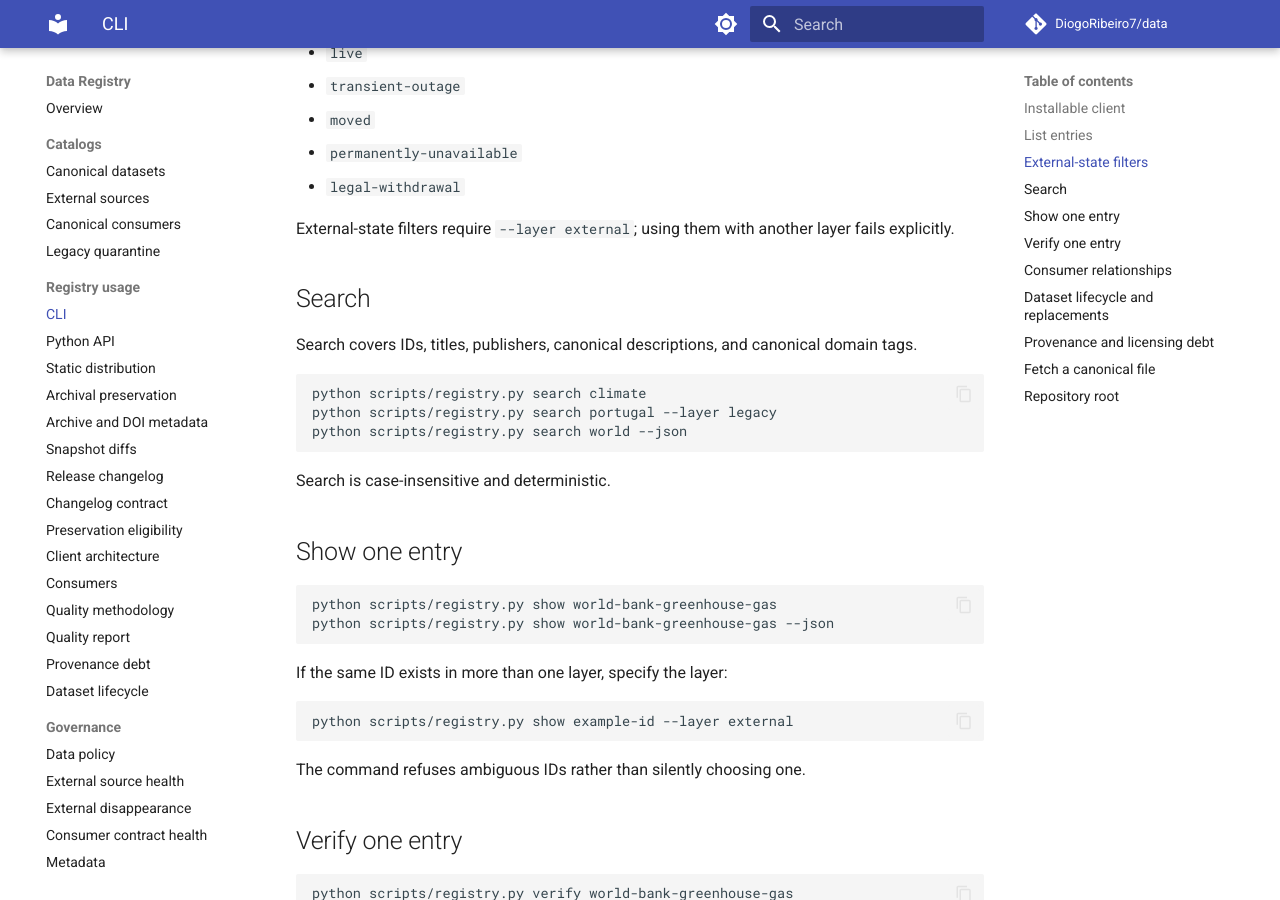
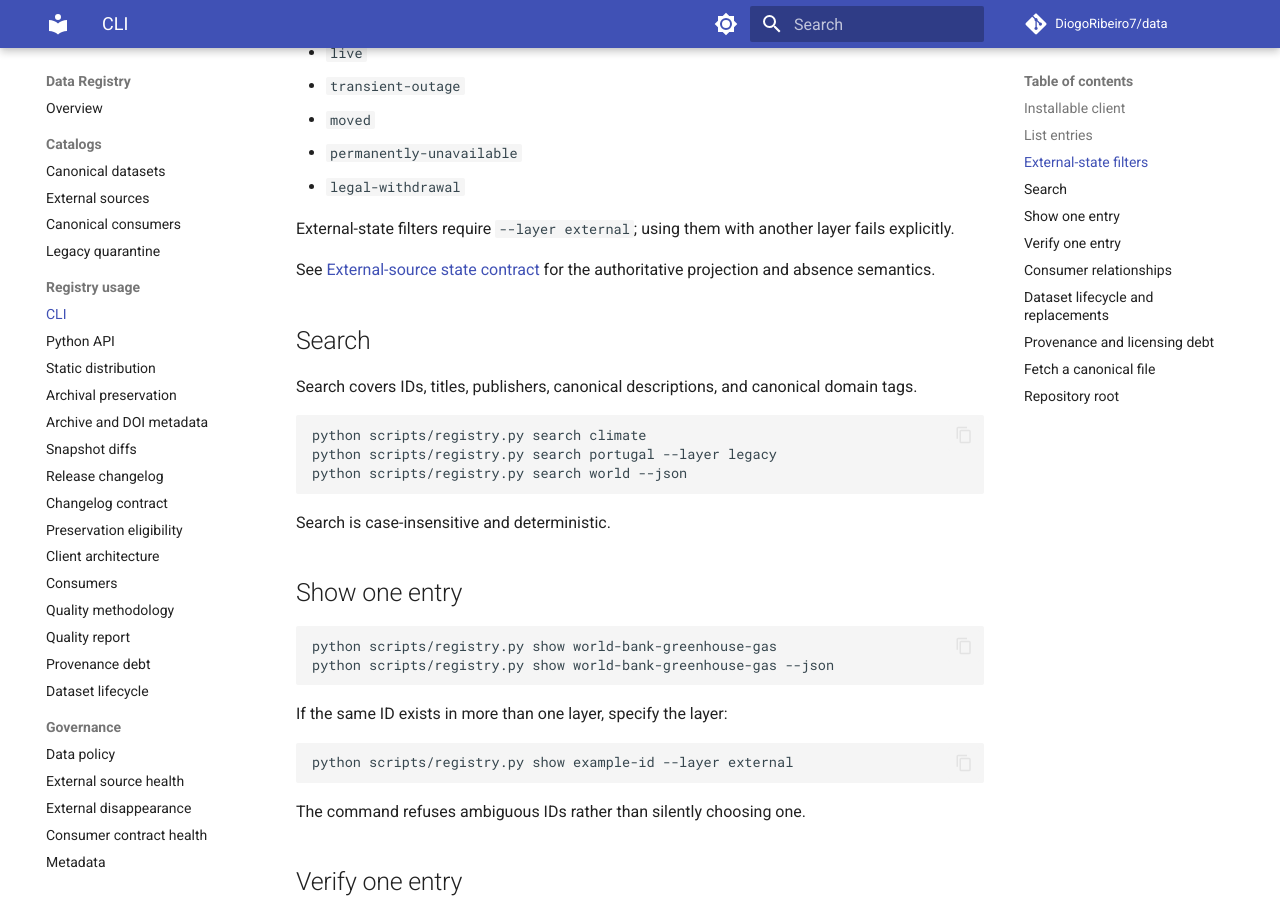
Before and after one commit to DiogoRibeiro7/data, an MkDocs documentation site: the page built from docs/CLI.md, in a window 1280 px wide and 900 px high, scrolled down 1708 px. Built offline with MkDocs 1.6.1 and Material for MkDocs 9.7.7, drawn with Linux system fonts in a browser that asks for light colours; comment, search, counter and statistics services are not loaded.

Commit message:
docs: link external-state contract from CLI

```diff
--- a/docs/CLI.md
+++ b/docs/CLI.md
@@ -78,6 +78,9 @@ Supported availability states:
 
 External-state filters require `--layer external`; using them with another
 layer fails explicitly.
+
+See [External-source state contract](EXTERNAL_STATE.md) for the authoritative
+projection and absence semantics.
 
 ## Search
 
```
